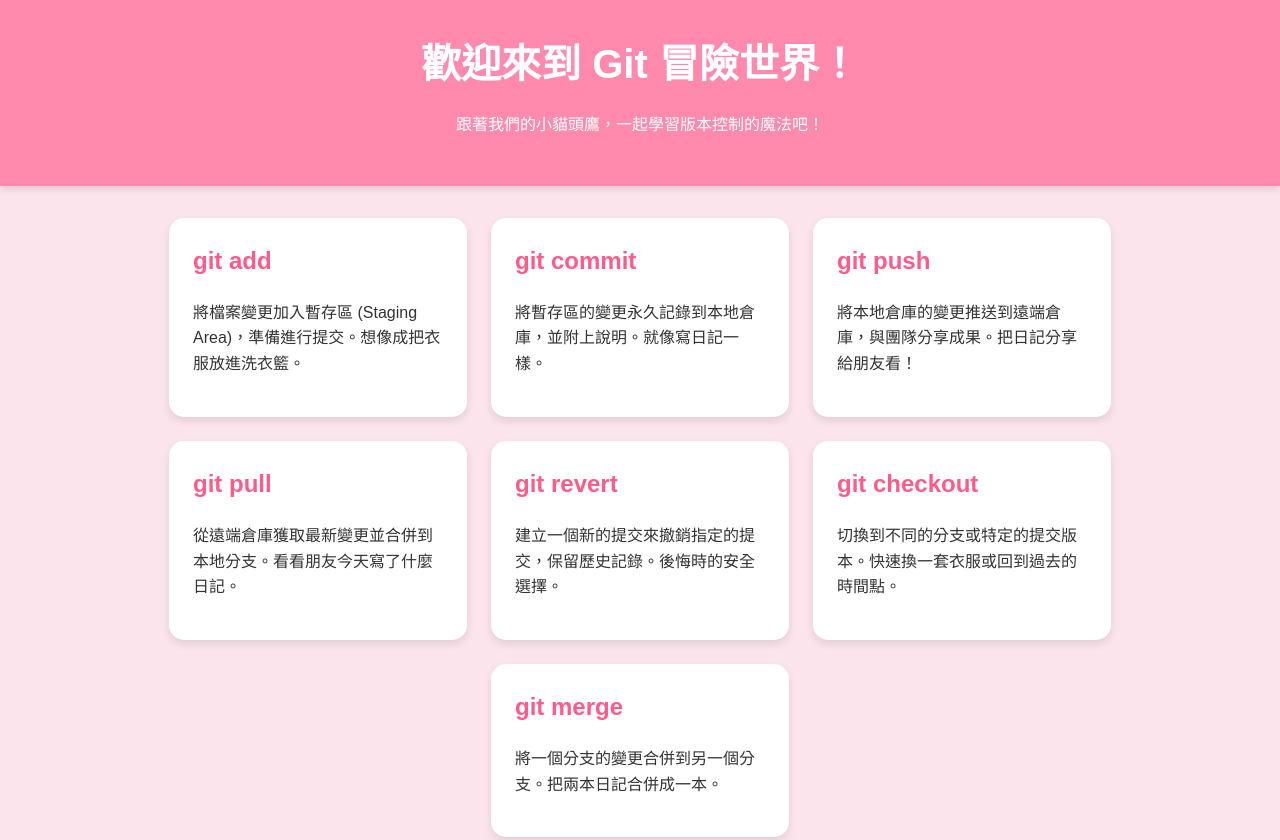
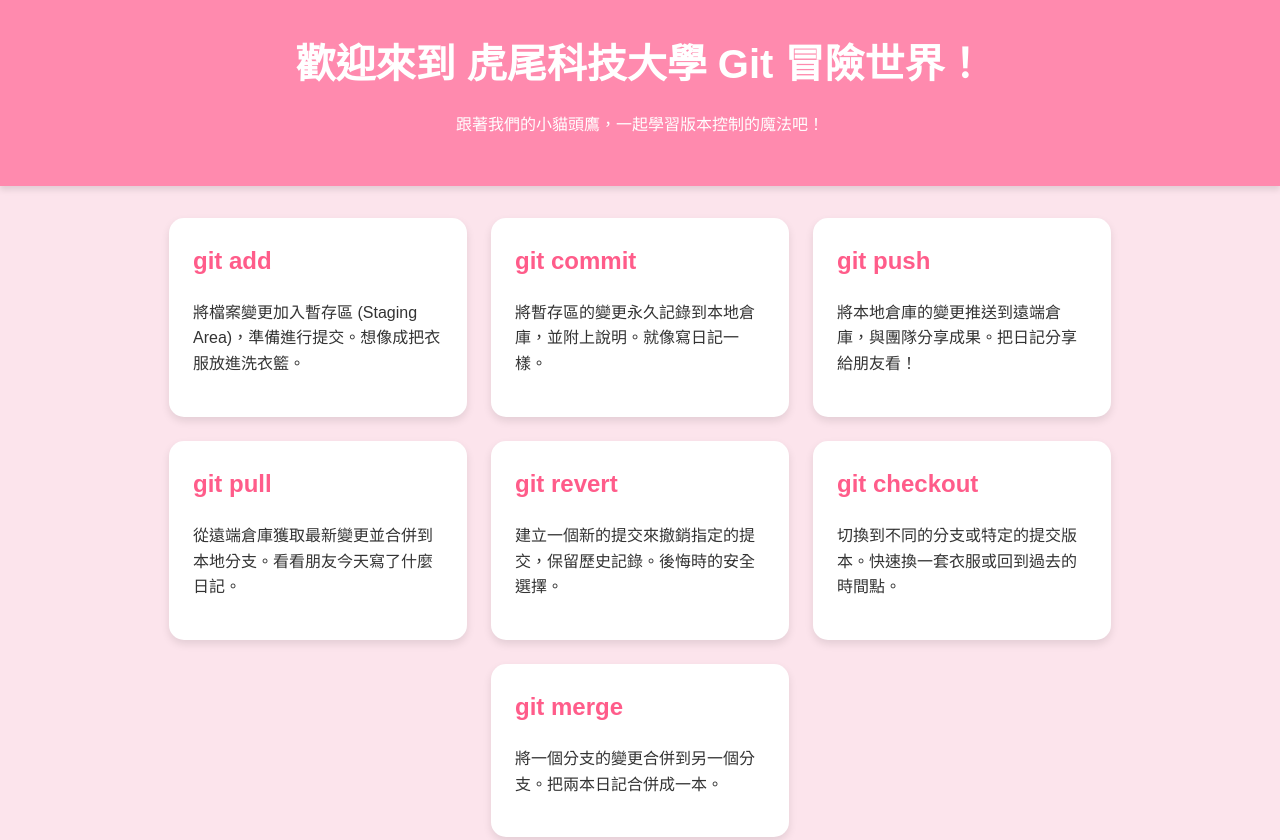
Before and after one commit to kwax939648812-wq/Python, a plain HTML site: page index.html in a window 1280 px wide. Shown: the top 840 px of the page. Drawn offline with Linux system fonts and the light colour scheme.

Commit message:
Update index.html
增加校名

```diff
--- a/index.html
+++ b/index.html
@@ -8,7 +8,7 @@
 </head>
 <body>
     <header>
-        <h1>歡迎來到 Git 冒險世界！</h1>
+        <h1>歡迎來到 虎尾科技大學 Git 冒險世界！</h1>
         <p>跟著我們的小貓頭鷹，一起學習版本控制的魔法吧！</p>
     </header>
 
```
